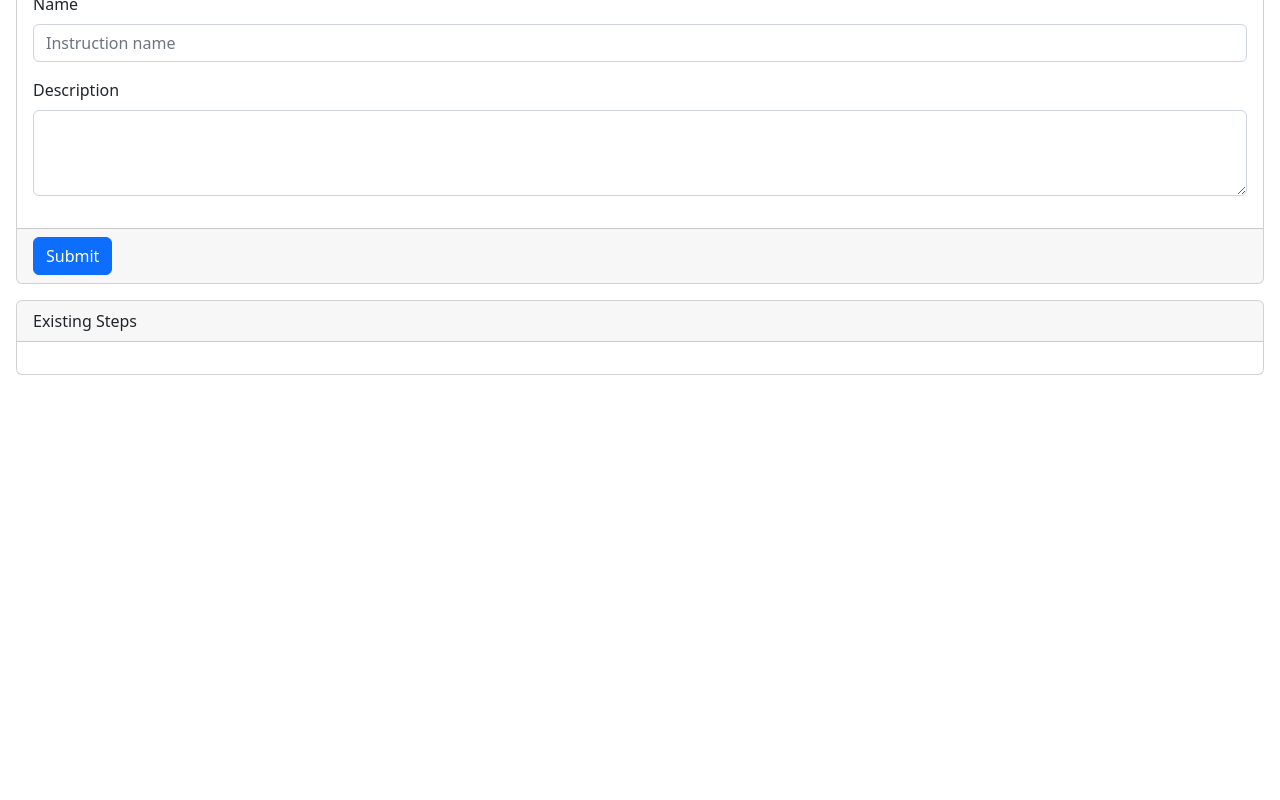
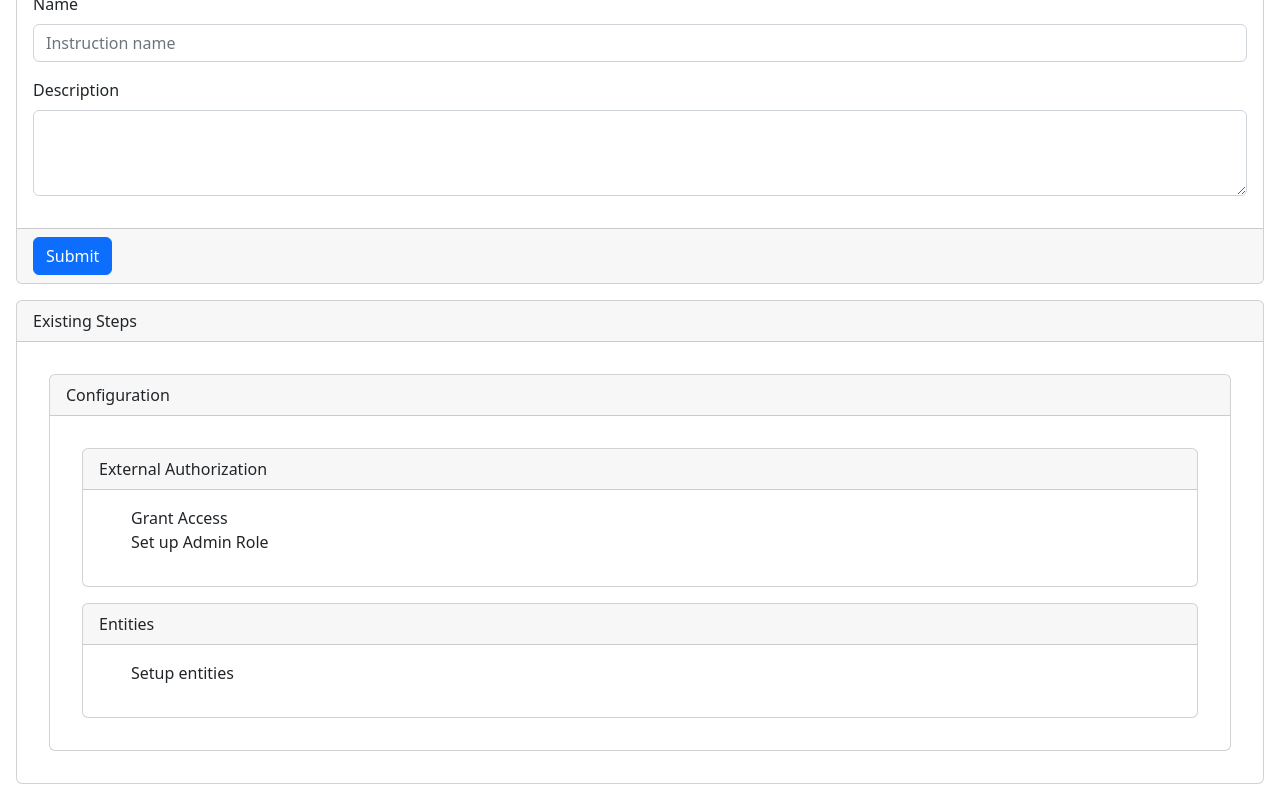
Before and after one commit to Tundrian/pmrevamp, a React (Vite) app in the folder client/: page /configureModules in a window 1280 px wide. Shown: the part 349-1149 px from the top of the page. Before the commit the page ends 800 px from the top, so only its background shows below. Built offline with nearby package versions, Linux system fonts and the light colour scheme.

Commit message:
added logic to add elements to steps list and render back onto page

```diff
--- a/client/src/pages/ConfigureModules.jsx
+++ b/client/src/pages/ConfigureModules.jsx
@@ -83,22 +83,27 @@ export function ConfigureModules() {
         'External Authorization',
     ]
 
-    let types = new Set([...stepsList.current])
-
     function submitForm() {
         console.log(fields)
+        testData.push(fields)
+        options.push(fields.category)
+        updateList(fields.module)
     }
 
     useEffect(() => {
-        stepsList.current = testData.filter(step => step.module === fields.module)
+        updateList('Company')
+    }, [])
 
-    }, [fields.module])
+    async function updateList(module){
+        setFields({ ...fields, module: module })
+        stepsList.current = testData.filter(step => step.module === module)
+        uniqueTypes.current = Array.from(new Set(stepsList.current.map(step => step.type)))
+        uniqueCategories.current = [...stepsList.current.reduce((step, {type, category}) => {
+            return(step.set(`${type}-${category}`, { type, category }))
+        }, new Map()).values()]
 
-    useEffect(() => {
-        uniqueTypes.current = Array.from(new Set(stepsList.current.map(step => step.type)))
-        uniqueCategories.current = Array.from(new Set(stepsList.current.map(step => step.category)))
-
-    }, [stepsList.current])
+        console.log(uniqueCategories)
+    }
 
     return (
         <>
@@ -109,8 +114,7 @@ export function ConfigureModules() {
                             <Form.Label>Module</Form.Label>
                             <Form.Select
                                 value={fields.module}
-                                onChange={(e) => setFields({ ...fields, module: e.target.value })}
-                            // onChange={moduleChange}
+                                onChange={(e) => updateList(e.target.value)}
                             >
                                 {modules.map(module => (<option key={module}>{module}</option>))}
                             </Form.Select>
@@ -158,12 +162,12 @@ export function ConfigureModules() {
                         <Card key={type} className="m-3">
                             <Card.Header>{type}</Card.Header>
                             <Card.Body>
-                                {uniqueCategories.current.length !== 0 && uniqueCategories.current.map(category => (
-                                    <Card key={category} className="m-3">
-                                        <Card.Header>{category}</Card.Header>
+                                {uniqueCategories.current.length !== 0 && uniqueCategories.current.filter(category => category.type === type).map(category => (
+                                    <Card key={category.category} className="m-3">
+                                        <Card.Header>{category.category}</Card.Header>
                                         <Card.Body>
                                             <ul>
-                                            {stepsList.current.filter(step => step.category === category && step.type === type).map(step => {
+                                            {stepsList.current.filter(step => step.category === category.category && step.type === type).map(step => {
                                                 return (
                                                     <li key={step.id}>{step.name}</li>
                                                 )
```
